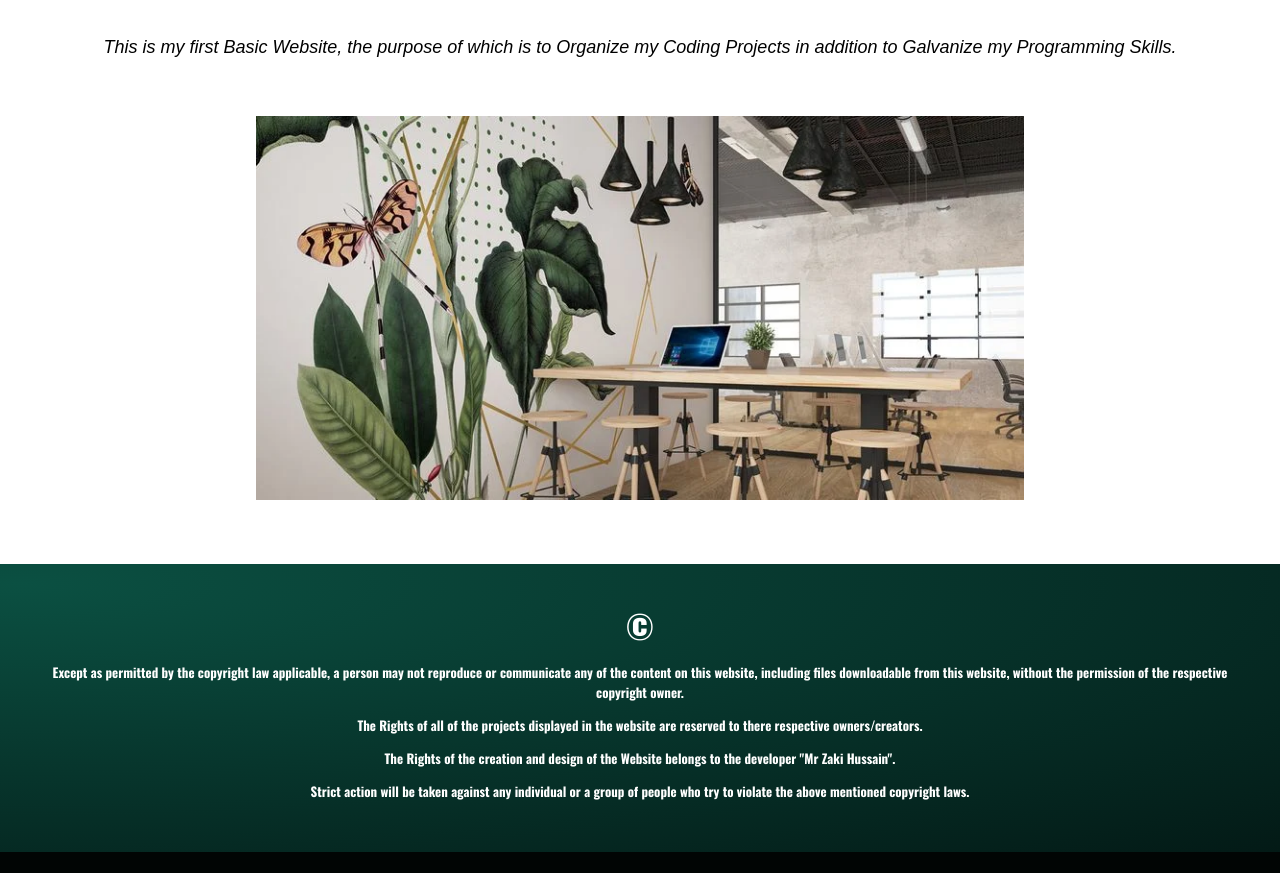
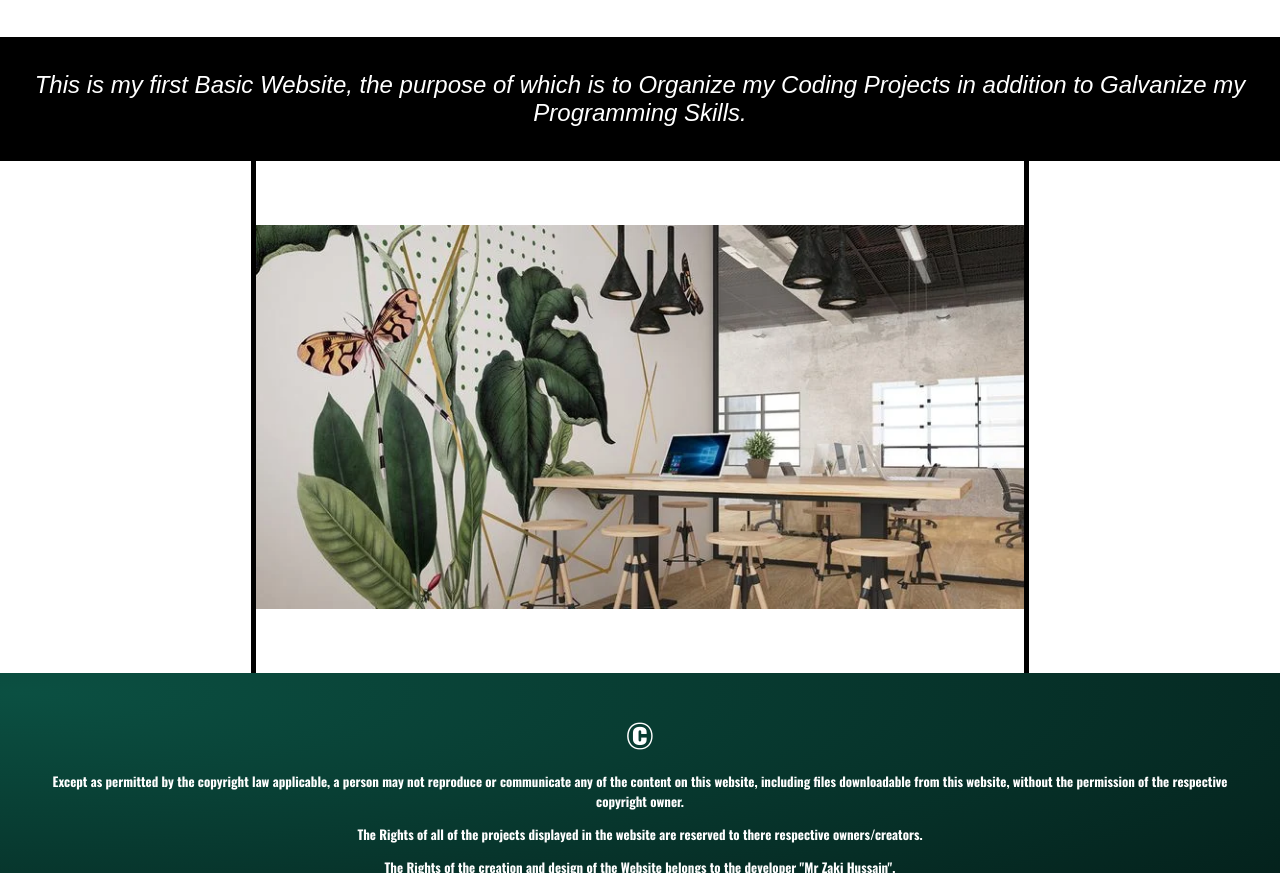
Before and after one commit to zakihussain/Zaki-Axiom-Module-A, a plain HTML site: page index.html in a window 1280 px wide. Shown: the part 437-1310 px from the top of the page. Drawn offline with nearby package versions, Linux system fonts and the light colour scheme.

Commit message:
main style

```diff
--- a/index.html
+++ b/index.html
@@ -22,8 +22,11 @@
     <div>
       <div class="content">
           <h1>Introduction of the Website</h1>
-          <p class="contentp" >This is my first Basic Website, the purpose of which is to Organize my Coding Projects in addition to Galvanize my Programming Skills.</p>
-      </div>
+        </div>
+      <div class="contentp">
+              <p>This is my first Basic Website, the purpose of which is to Organize my Coding Projects in addition to Galvanize my Programming Skills.</p>
+        </div>
+
       <img class="img" src="/WEBSITE/pic2.webp" >
     </div>
 
--- a/style.css
+++ b/style.css
@@ -88,13 +88,16 @@ body {
     padding:20px;
     font-size: x-large;
     text-align: center;
+    text-decoration: underline;
   }
 
   .contentp {
     font-style: italic;
-    padding:20px;
-    font-size: large;
+    padding:10px;
+    font-size: x-large;
     text-align: center;
+    background-color: black;
+    color: white;
   }
 
   footer {
@@ -124,4 +127,7 @@ body {
     margin-right: auto;
     width: 60%;
     padding-bottom: 5%;
+    padding-top: 5%;
+    border-right: 5px solid black ;
+    border-left: 5px solid black ;
   }
```
